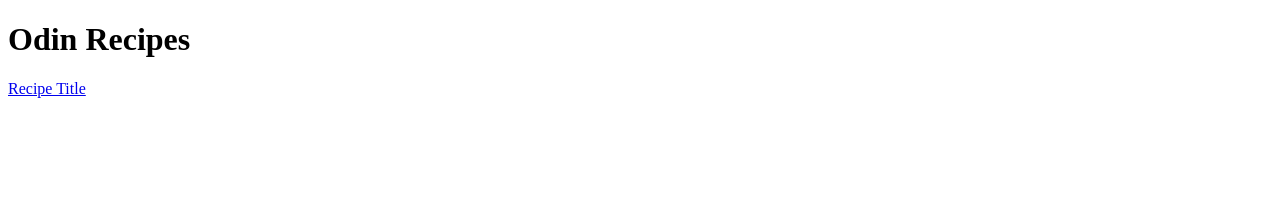
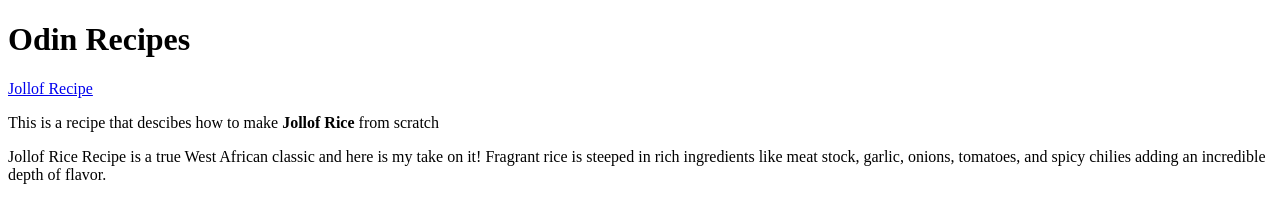
Before and after one commit to Ayolowo/odin-recipes, a plain HTML site: page index.html in a window 1280 px wide. Drawn offline with Linux system fonts and the light colour scheme.

Commit message:
Added a list of different Jollof rice recipes along with their recipes!

```diff
--- a/index.html
+++ b/index.html
@@ -7,6 +7,10 @@
 </head>
 <body>
     <h1>Odin Recipes</h1>
-    <a href="recipes/recipename.html">Recipe Title</a>
+    <a href="recipes/recipename.html">Jollof Recipe</a>
+    <p>This is a recipe that descibes how to make <strong>Jollof Rice</strong> from scratch</p>
+    <p>Jollof Rice Recipe is a true West African classic and here is my take on it!
+        Fragrant rice is steeped in rich ingredients like meat stock, garlic, onions, tomatoes,
+        and spicy chilies adding an incredible depth of flavor.</p>
 </body>
 </html>
```
